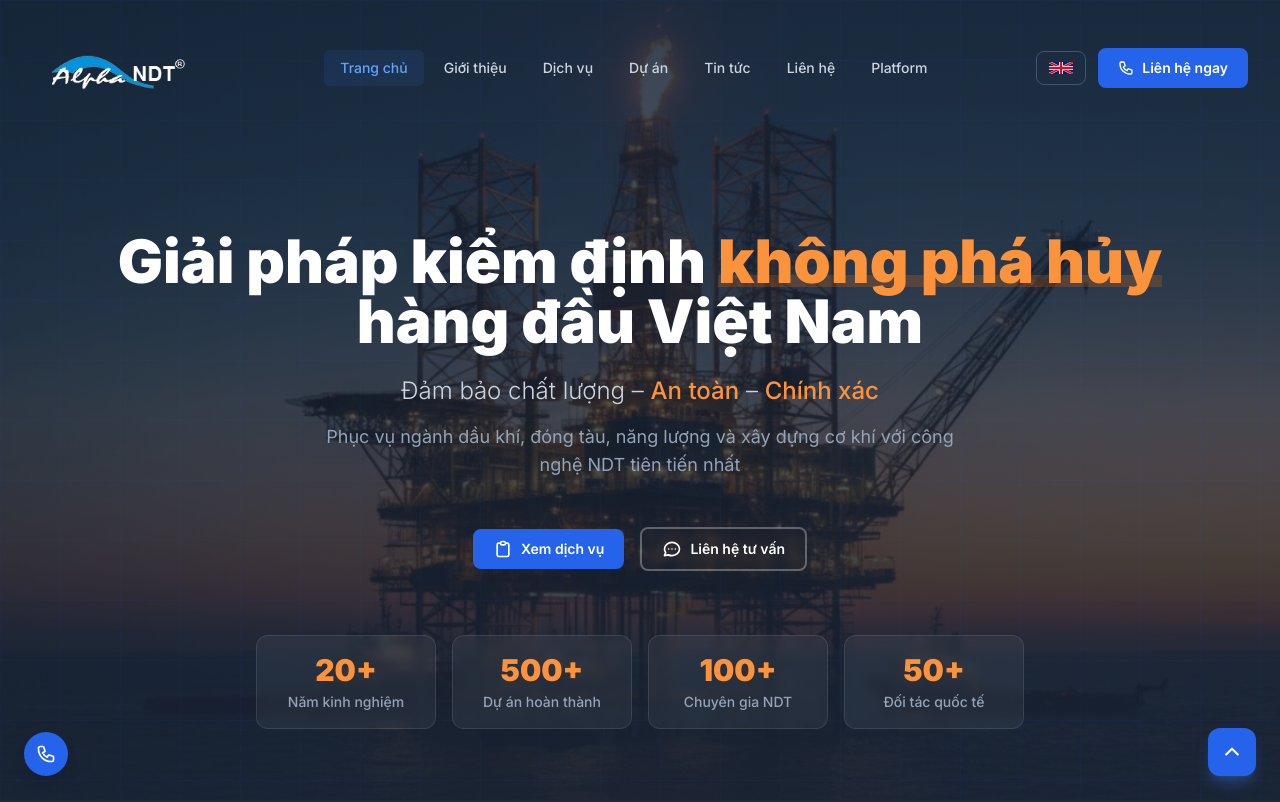
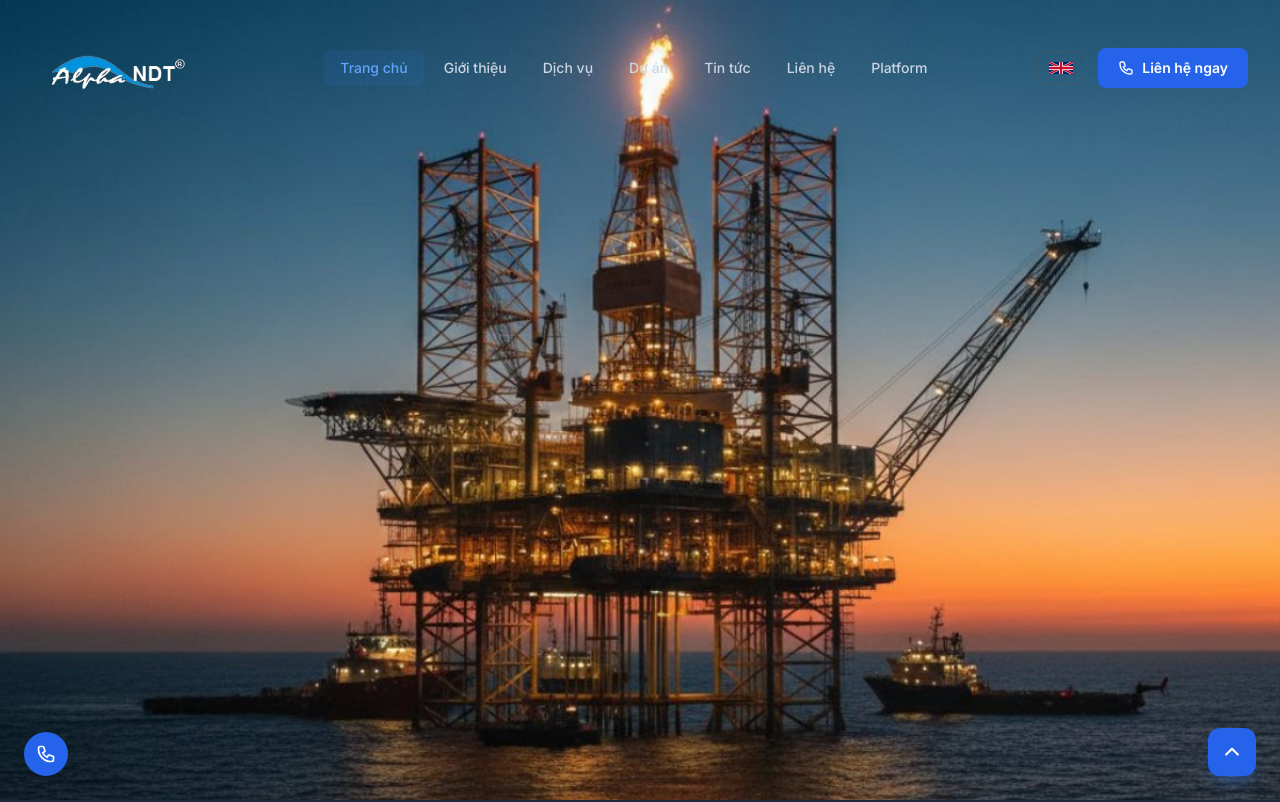
Before and after one commit to Nhut-dz/alpha-ndt, a React (Vite) app: page / in a window 1280 px wide. Shown: the top 802 px of the page. Built offline with nearby package versions, Linux system fonts and the light colour scheme.

Commit message:
Banner: xóa toàn bộ text, button, stats, overlay - chỉ còn slideshow ảnh thuần

```diff
--- a/src/components/Hero.jsx
+++ b/src/components/Hero.jsx
@@ -1,9 +1,7 @@
 // ============================================================
-// Hero Section - Image Slideshow Banner with CTA
+// Hero Section - Image Slideshow Banner (Clean)
 // ============================================================
 import { useState, useEffect, useCallback } from "react";
-import { useLang } from "../context/LanguageContext";
-import { t } from "../data/translations";
 
 const bannerImages = [
   "/banner-1.jpg",
@@ -17,14 +15,7 @@ const SLIDE_DURATION = 3000; // 3s per slide
 const FADE_DURATION = 800; // 0.8s transition
 
 export default function Hero() {
-  const { lang } = useLang();
-  const [loaded, setLoaded] = useState(false);
   const [currentSlide, setCurrentSlide] = useState(0);
-
-  useEffect(() => {
-    const timer = setTimeout(() => setLoaded(true), 100);
-    return () => clearTimeout(timer);
-  }, []);
 
   const nextSlide = useCallback(() => {
     setCurrentSlide((prev) => (prev + 1) % bannerImages.length);
@@ -34,10 +25,6 @@ export default function Hero() {
     const interval = setInterval(nextSlide, SLIDE_DURATION);
     return () => clearInterval(interval);
   }, [nextSlide]);
-
-  const scrollTo = (id) => {
-    document.querySelector(id)?.scrollIntoView({ behavior: "smooth" });
-  };
 
   return (
     <section
@@ -59,94 +46,7 @@ export default function Hero() {
             }}
           />
         ))}
-
-        {/* Multi-layer overlay for readability */}
-        <div className="absolute inset-0 bg-gradient-to-b from-slate-800/80 via-slate-800/60 to-slate-800/90" />
-        <div className="absolute inset-0 bg-slate-900/30" />
       </div>
-
-      {/* Animated grid pattern */}
-      <div className="absolute inset-0 z-0 opacity-10"
-        style={{
-          backgroundImage: "linear-gradient(rgba(59,130,246,0.3) 1px, transparent 1px), linear-gradient(90deg, rgba(59,130,246,0.3) 1px, transparent 1px)",
-          backgroundSize: "60px 60px",
-        }}
-      />
-
-      {/* Content */}
-      <div
-        className={`relative z-10 max-w-7xl mx-auto px-4 sm:px-6 lg:px-8 pt-32 sm:pt-40 text-center transition-all duration-1000 ${
-          loaded ? "opacity-100 translate-y-0" : "opacity-0 translate-y-8"
-        }`}
-      >
-        {/* Main heading */}
-        <h1 className="text-3xl sm:text-4xl md:text-5xl lg:text-6xl font-black text-white leading-tight mb-6">
-          {t(lang, "hero.heading1")}{" "}
-          <span className="relative inline-block">
-            <span className="relative z-10 text-orange-400">
-              {t(lang, "hero.headingHighlight")}
-            </span>
-            <span className="absolute bottom-1 left-0 right-0 h-3 bg-orange-500/20 -skew-x-3" />
-          </span>
-          <br />
-          {t(lang, "hero.heading2")}
-        </h1>
-
-        {/* Sub heading */}
-        <p className="text-lg sm:text-xl md:text-2xl text-slate-300 font-light mb-4 max-w-3xl mx-auto">
-          {t(lang, "hero.sub1")}{" "}
-          <span className="text-orange-400 font-medium">{t(lang, "hero.safe")}</span> –{" "}
-          <span className="text-orange-400 font-medium">{t(lang, "hero.accurate")}</span>
-        </p>
-        <p className="text-slate-400 text-base sm:text-lg mb-12 max-w-2xl mx-auto">
-          {t(lang, "hero.sub2")}
-        </p>
-
-        {/* CTA Buttons */}
-        <div className="flex flex-col sm:flex-row items-center justify-center gap-4 mb-16">
-          <button
-            onClick={() => scrollTo("#services")}
-            className="group inline-flex items-center gap-2 bg-blue-600 hover:bg-blue-500 text-white font-semibold text-sm px-5 py-2.5 rounded-lg transition-all duration-300 hover:shadow-xl hover:shadow-blue-500/30 hover:-translate-y-1 w-full sm:w-auto justify-center"
-          >
-            <svg className="w-5 h-5 group-hover:scale-110 transition-transform" fill="none" stroke="currentColor" viewBox="0 0 24 24">
-              <path strokeLinecap="round" strokeLinejoin="round" strokeWidth={2} d="M9 5H7a2 2 0 00-2 2v12a2 2 0 002 2h10a2 2 0 002-2V7a2 2 0 00-2-2h-2M9 5a2 2 0 002 2h2a2 2 0 002-2M9 5a2 2 0 012-2h2a2 2 0 012 2" />
-            </svg>
-            {t(lang, "hero.cta1")}
-          </button>
-          <button
-            onClick={() => scrollTo("#contact")}
-            className="group inline-flex items-center gap-2 bg-transparent border-2 border-white/30 hover:border-white/60 text-white font-semibold text-sm px-5 py-2.5 rounded-lg transition-all duration-300 hover:bg-white/10 backdrop-blur-sm w-full sm:w-auto justify-center"
-          >
-            <svg className="w-5 h-5 group-hover:scale-110 transition-transform" fill="none" stroke="currentColor" viewBox="0 0 24 24">
-              <path strokeLinecap="round" strokeLinejoin="round" strokeWidth={2} d="M8 12h.01M12 12h.01M16 12h.01M21 12c0 4.418-4.03 8-9 8a9.863 9.863 0 01-4.255-.949L3 20l1.395-3.72C3.512 15.042 3 13.574 3 12c0-4.418 4.03-8 9-8s9 3.582 9 8z" />
-            </svg>
-            {t(lang, "hero.cta2")}
-          </button>
-        </div>
-
-        {/* Stats row */}
-        <div className="grid grid-cols-2 md:grid-cols-4 gap-4 max-w-3xl mx-auto">
-          {[
-            { value: "20+", label: t(lang, "stats.experience") },
-            { value: "500+", label: t(lang, "stats.projects") },
-            { value: "100+", label: t(lang, "stats.experts") },
-            { value: "50+", label: t(lang, "stats.partners") },
-          ].map((stat) => (
-            <div
-              key={stat.label}
-              className="bg-white/5 backdrop-blur-sm border border-white/10 rounded-xl p-4 hover:bg-white/10 transition-colors"
-            >
-              <div className="text-2xl sm:text-3xl font-black text-orange-400 mb-1">
-                {stat.value}
-              </div>
-              <div className="text-slate-400 text-xs sm:text-sm font-medium">
-                {stat.label}
-              </div>
-            </div>
-          ))}
-        </div>
-      </div>
-
     </section>
   );
 }
```
